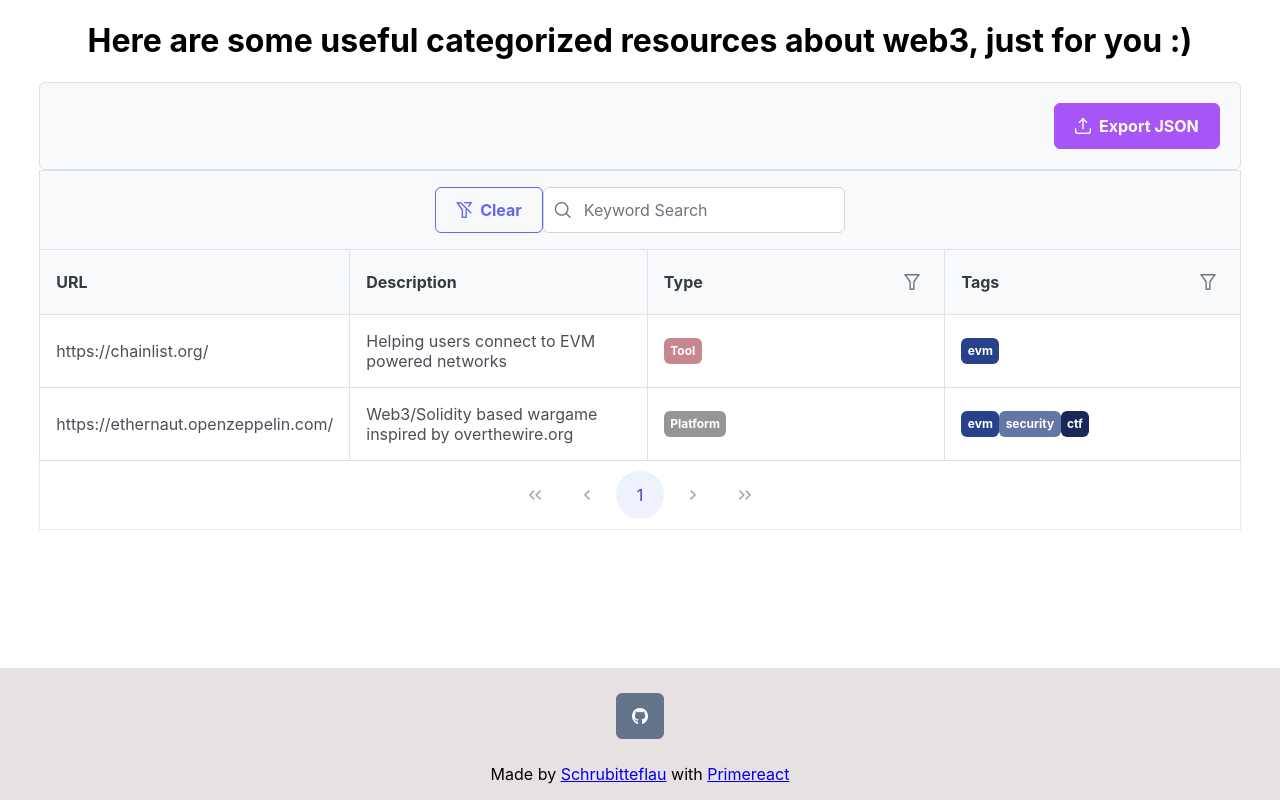
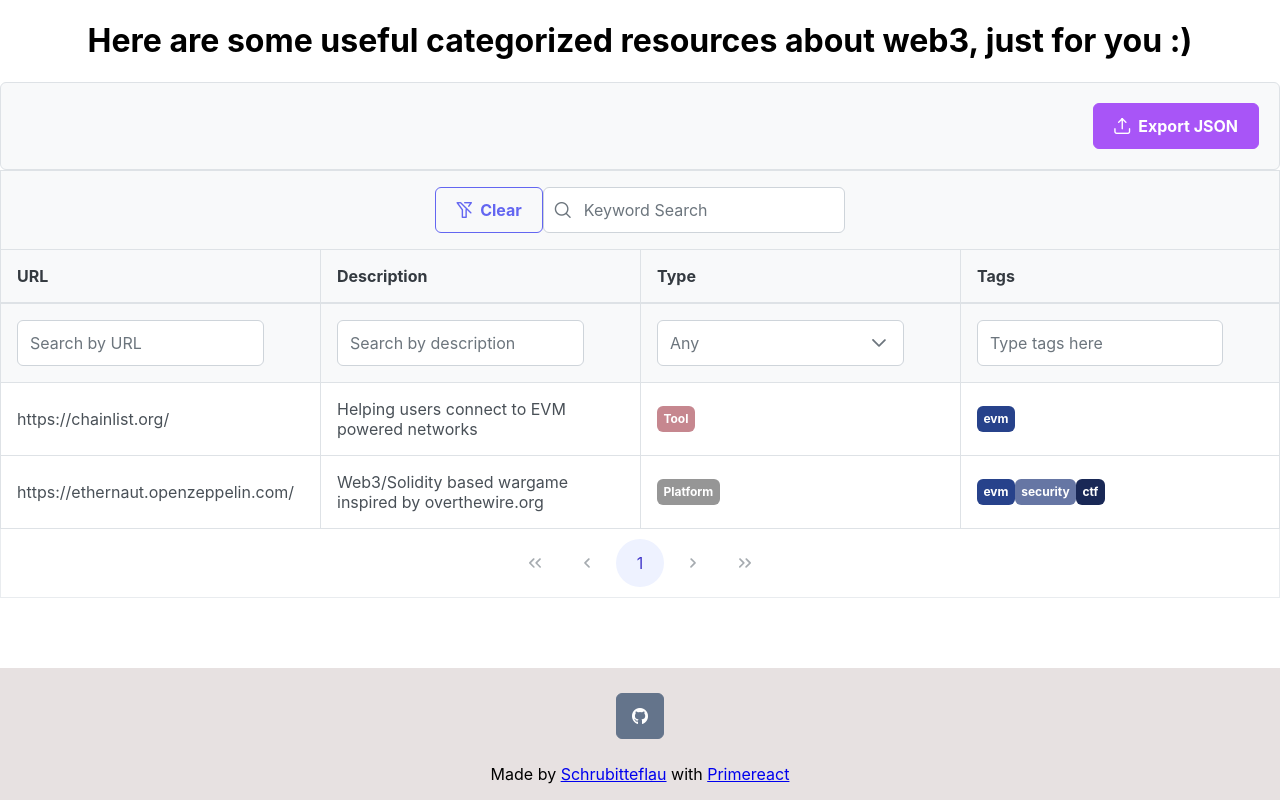
Before and after one commit to Schrubitteflau/web3-resources, a React (Create React App) app: page / in a window 1280 px wide. Built offline with nearby package versions, Linux system fonts and the light colour scheme.

Commit message:
Working tags filter

```diff
--- a/src/components/Table.tsx
+++ b/src/components/Table.tsx
@@ -1,13 +1,15 @@
-import React, { useState, useEffect } from 'react';
+import React, { useState, useEffect, useCallback, useRef } from 'react';
 import { FilterMatchMode, FilterOperator } from 'primereact/api';
-import { DataTable, DataTableFilterMeta } from 'primereact/datatable';
+import { DataTable, DataTableFilterMeta, DataTableOperatorFilterMetaData, DataTableFilterMetaData, DataTableStateEvent } from 'primereact/datatable';
 import { Column, ColumnFilterElementTemplateOptions } from 'primereact/column';
 import { InputText } from 'primereact/inputtext';
-import { Dropdown } from 'primereact/dropdown';
+import { Dropdown, DropdownChangeEvent } from 'primereact/dropdown';
 import { Button } from 'primereact/button';
 import { Tag } from 'primereact/tag';
-import { MultiSelect } from 'primereact/multiselect';
+import { MultiSelect, MultiSelectChangeEvent } from 'primereact/multiselect';
 import { Toolbar } from 'primereact/toolbar';
+import { FilterService } from 'primereact/api';
+import { AutoComplete, AutoCompleteChangeEvent, AutoCompleteCompleteEvent } from 'primereact/autocomplete';
 
 import RESOURCES, { RESOURCE_TYPES_ARRAY, ALL_TAGS, getColorOfTag, getLabelOfType, getColorOfType } from "../data";
 import type { Resource, ResourceType } from "../data";
@@ -18,10 +20,48 @@ import "primeicons/primeicons.css"; // Icons
 
 
 export default function ResourcesTable(): JSX.Element {
-    const [filters, setFilters] = useState<DataTableFilterMeta>({});
+    const defaultFilters: DataTableFilterMeta = {
+        global: { value: null, matchMode: FilterMatchMode.CONTAINS },
+        url: { value: null, matchMode: FilterMatchMode.CONTAINS },
+        description: { value: null, matchMode: FilterMatchMode.CONTAINS },
+        type: { value: null, matchMode: FilterMatchMode.IN },
+        tags: { operator: FilterOperator.OR, constraints: [{ value: null, matchMode: FilterMatchMode.CONTAINS }] }
+    };
+
+    const [filters, setFilters] = useState<DataTableFilterMeta>(defaultFilters);
     const [globalFilterValue, setGlobalFilterValue] = useState<string>("");
+    const [selectedTags, setSelectedTags] = useState<Array<string>>([]);
+    const [filteredTags, setFilteredTags] = useState<Array<string>>([]);
 
-    useEffect(() => initFilters(), []);
+    useEffect(() => {
+        FilterService.register("custom_tags", (rowTags: Array<string>, tag: string): boolean => rowTags.includes(tag));
+    }, []);
+
+    const resetFilters = () => {
+        setFilters(defaultFilters);
+        setGlobalFilterValue("");
+        setSelectedTags([]);
+    }
+
+    function updateSelectedTags(newSelectedTags: Array<string>): void {
+        setSelectedTags(newSelectedTags);
+
+        if (newSelectedTags.length === 0) {
+            setFilters({
+                ...filters,
+                tags: defaultFilters.tags
+            });
+        }
+        else {
+            setFilters({
+                ...filters,
+                tags: {
+                    operator: FilterOperator.AND,
+                    constraints: newSelectedTags.map((tag: string) => ({ value: tag, matchMode: FilterMatchMode.CUSTOM }))
+                }
+            });
+        }
+    }
 
     const onGlobalFilterChange: React.ChangeEventHandler<HTMLInputElement> = (e: React.ChangeEvent<HTMLInputElement>) => {
         const value = e.target.value;
@@ -33,19 +73,10 @@ export default function ResourcesTable(): JSX.Element {
         setGlobalFilterValue(value);
     };
 
-    const initFilters = () => {
-        setFilters({
-            global: { value: null, matchMode: FilterMatchMode.CONTAINS },
-            type: { value: null, matchMode: FilterMatchMode.IN },
-            tags: { operator: FilterOperator.OR, constraints: [{ value: null, matchMode: FilterMatchMode.CONTAINS }] },
-        });
-        setGlobalFilterValue("");
-    };
-
     const renderHeader = () => {
         return (
             <div className="flex justify-content-between">
-                <Button type="button" icon="pi pi-filter-slash" label="Clear" outlined onClick={initFilters} />
+                <Button type="button" icon="pi pi-filter-slash" label="Clear" outlined onClick={resetFilters} />
                 <span className="p-input-icon-left">
                     <i className="pi pi-search" />
                     <InputText value={globalFilterValue} onChange={onGlobalFilterChange} placeholder="Keyword Search" />
@@ -55,23 +86,24 @@ export default function ResourcesTable(): JSX.Element {
     };
 
     const tagsBodyTemplate = (row: Resource) => {
-        return row.tags.map((tag: string) => {
-            // TODO See : https://primereact.org/chip/
-            return <Tag key={tag} value={tag} style={{background: getColorOfTag(tag)}} />;
-        });
+        return row.tags.map((tag: string) =>
+            <Tag key={tag} value={tag} style={{background: getColorOfTag(tag)}} />
+        );
     };
 
     const tagsFilterTemplate = (options: ColumnFilterElementTemplateOptions) => {
-        return <Dropdown
-            value={options.value} options={ALL_TAGS}
-            onChange={(e) => options.filterCallback(e.value, options.index)}
-            itemTemplate={tagsItemTemplate}
-            placeholder="Select One"
-            className="p-column-filter"
-            showClear
-        />;
+        return (
+            <AutoComplete
+                multiple value={selectedTags}
+                suggestions={filteredTags}
+                completeMethod={search}
+                placeholder="Type tags here"
+                onChange={(e: AutoCompleteChangeEvent) => updateSelectedTags(e.value)}
+            />
+        );
     };
 
+    // TODO
     const tagsItemTemplate = (tag: string) => {
         return <Tag value={tag} style={{background: getColorOfTag(tag)}} />;
     };
@@ -86,14 +118,18 @@ export default function ResourcesTable(): JSX.Element {
                 value={options.value}
                 options={RESOURCE_TYPES_ARRAY}
                 itemTemplate={(type: ResourceType) => <Tag value={type.label} style={{background: type.color}} />}
-                onChange={(e) => {options.filterApplyCallback(e.value)}}
+                onChange={(e: MultiSelectChangeEvent) => {options.filterApplyCallback(e.value)}}
                 optionLabel="label"
                 placeholder="Any"
                 className="p-column-filter"
-                maxSelectedLabels={3}
+                maxSelectedLabels={4}
             />
         );
     };
+
+    useEffect(() => {
+        console.log("filters changed", filters);
+    }, [filters]);
 
     const rightToolbarTemplate = () => {
         const href: string = `data:text/json;charset=utf-8,${encodeURIComponent(JSON.stringify(RESOURCES))}`;
@@ -107,6 +143,15 @@ export default function ResourcesTable(): JSX.Element {
         );
     };
 
+    const search = ({ query }: AutoCompleteCompleteEvent): void => {
+        if (query.trim().length === 0) {
+            setFilteredTags(ALL_TAGS);
+        }
+        else {
+            setFilteredTags(ALL_TAGS.filter((tag: string) => tag.toLowerCase().startsWith(query.toLowerCase())));
+        }
+    }
+
     const header = renderHeader();
 
     return (
@@ -118,7 +163,8 @@ export default function ResourcesTable(): JSX.Element {
                 header={header} showGridlines
                 paginator rows={10}
                 style={{ minWidth: '1000px' }}
-                filters={filters} filterDisplay="menu" globalFilterFields={["url", "description"]}
+                filters={filters} filterDisplay="row" globalFilterFields={["url", "description"]}
+                onFilter={(e: DataTableStateEvent) => setFilters(e.filters)}
                 emptyMessage="No resource found."
             >
 
@@ -131,7 +177,7 @@ export default function ResourcesTable(): JSX.Element {
 
                 <Column
                     field="description" header="Description"
-                    filter filterPlaceholder="Search by description"
+                    filter filterField='description'  filterPlaceholder="Search by description"
                     showFilterMenu={false}
                     style={{ minWidth: '14rem', width: '25%' }}
                 />
@@ -139,7 +185,7 @@ export default function ResourcesTable(): JSX.Element {
                 <Column
                     field="type" header="Type"
                     filter filterField="type" filterElement={typeFilterTemplate}
-                    showFilterMenuOptions={false} filterMenuStyle={{ width: '14rem' }}
+                    showFilterMenu={false}
                     body={typeBodyTemplate}
                     style={{ minWidth: '14rem', width: '25%' }}
                 />
@@ -147,7 +193,7 @@ export default function ResourcesTable(): JSX.Element {
                 <Column
                     field="tags" header="Tags"
                     filter filterField="tags" filterElement={tagsFilterTemplate}
-                    filterMenuStyle={{ width: '14rem' }}
+                    showFilterMenu={false}
                     body={tagsBodyTemplate}
                     style={{ minWidth: '12rem', width: '25%' }}
                 />
```
